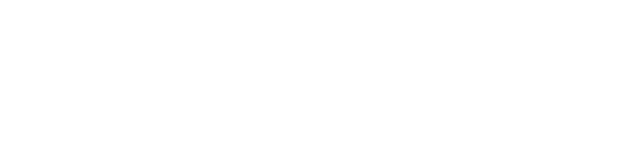
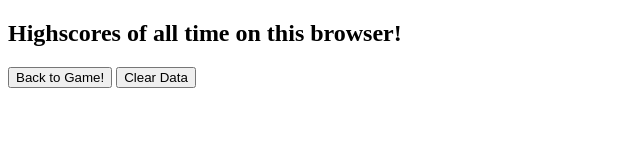
Before and after one commit to spm61/js-quiz-app, a plain HTML site: page highscores.html in a window 1280 px wide. Shown: the whole page, without its empty margins (0-640 px from the left). Drawn offline with Linux system fonts and the light colour scheme.

Commit message:
Add structure for high-scores page, created initial stylesheet file.

```diff
--- a/highscores.html
+++ b/highscores.html
@@ -0,0 +1,23 @@
+<!DOCTYPE html>
+<html lang="en">
+
+<head>
+    <meta charset="UTF-8">
+    <link rel="stylesheet" href="./assets/css/style.css">
+</head>
+
+<body>
+    <!-- Area that displays the high-scores-->
+    <section id="score-display-area">
+        <div class="row">
+            <div class="col-big" id="score-listings">
+                <h2>Highscores of all time on this browser!</h2>
+                <ol id="score-list"></ol>
+                <a href="./index.html"><button id="return-button">Back to Game!</button></a>
+                <button id="clear-button">Clear Data</button>
+            </div>
+        </div>
+    </section>
+    </div>
+</body>
+</html>
```
Also changed, not shown: index.html (+2 -2 lines), assets/css/style.css (added).
